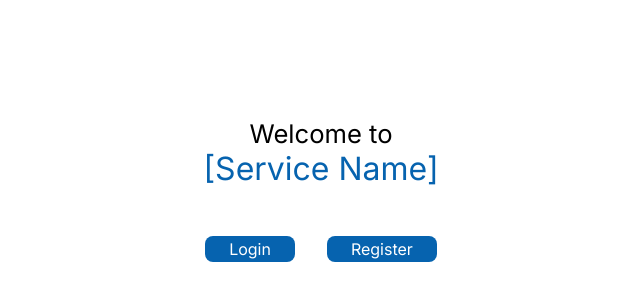
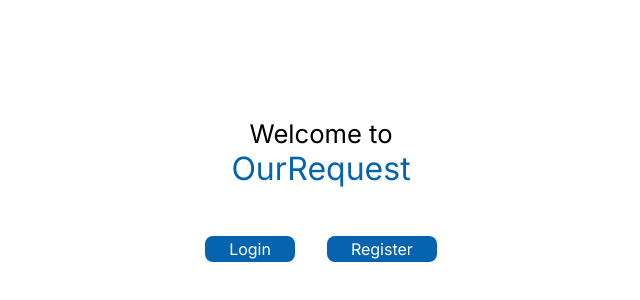
Before and after one commit to TiborVS/RIRSAplikacija, a React (Vite) app in the folder frontend/: page / in a window 1280 px wide. Shown: the part 122-422 px from the top of the page, without its empty margins (319-959 px from the left). Built offline with nearby package versions, Linux system fonts and the light colour scheme.

Commit message:
changed title to test workflow changes

```diff
--- a/frontend/src/index.jsx
+++ b/frontend/src/index.jsx
@@ -4,6 +4,6 @@ import HomePage from './pages/HomePage'
 
 createRoot(document.getElementById('root')).render(
   <StrictMode>
-    <HomePage serviceName={"[Service Name]"} />
+    <HomePage serviceName={"OurRequest"} />
   </StrictMode>,
 )
```
